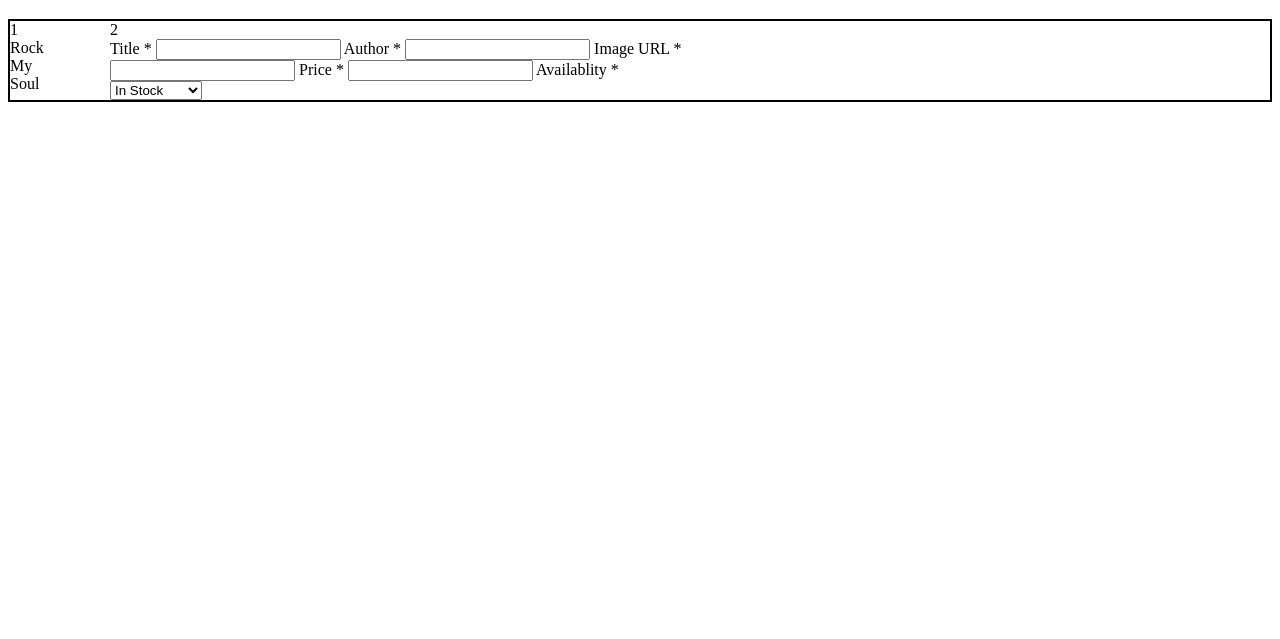
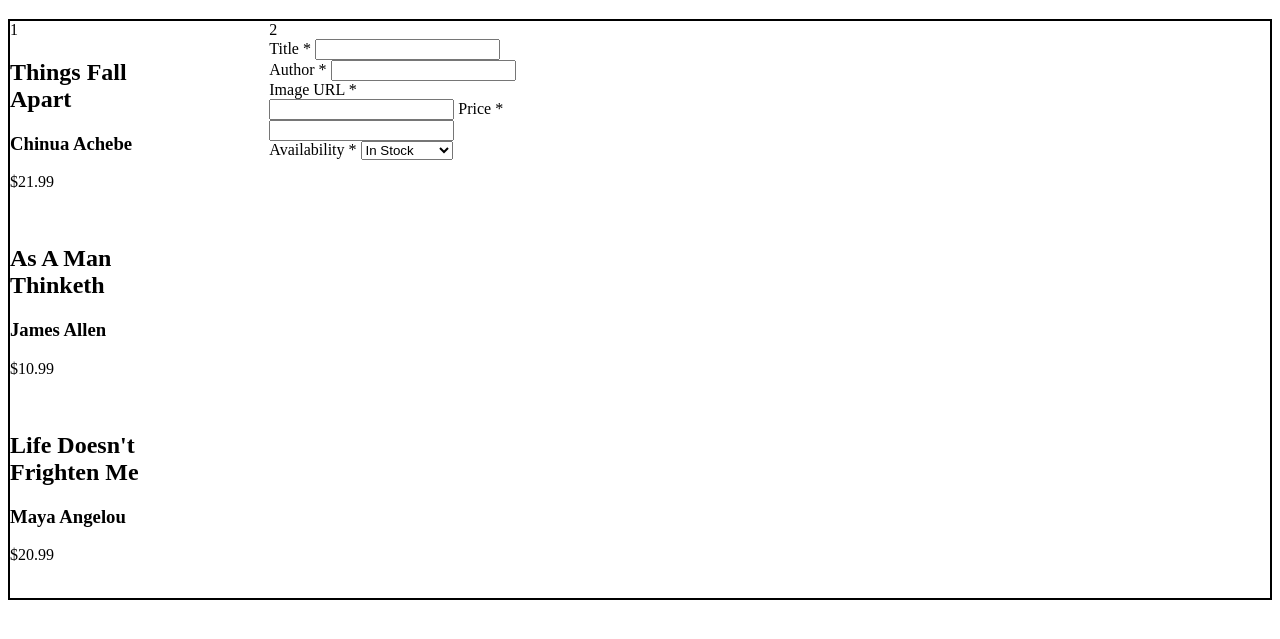
Before and after one commit to anilechoice/Inventory-Web-Application-Project, a plain HTML site: page index.html in a window 1280 px wide. Shown: the part 61-700 px from the top of the page. Drawn offline with Linux system fonts and the light colour scheme.

Commit message:
books added to html

```diff
--- a/index.html
+++ b/index.html
@@ -4,22 +4,61 @@
         <meta charset="UTF-8">
         <meta http-equix="X-UA-Compatible" content="IE=edge">
         <meta name="viewport" content="width=device-width, initial-scale=1.0">
-        <link rel="stylesheet" href="./styles.css";
+        <link rel="stylesheet" href="./styles.css">
     </head>
     <body>
-    <header>
-        <h1>Bookstore Inventory</h1>
-    </header>
+        <header>
+            <h1>Bookstore Inventory</h1>
+        </header>
 
         <section class = "container">
 
             <div class = "box" id = "left">1
-                <section class ="avail-books"
-                    <h2>Rock My Soul</h2>
+                <section class="avail-books">
+                    <article>
+                        <h2>Things Fall Apart</h2>
+                        <div class="Author">
+                            <h3>Chinua Achebe</h3>
+                        </div>
+                        <div class="Price" >
+                            <p>
+                            $21.99
+                            </p>
+                        </div>
+                        <div class="BookIMG" >
+                            <img src="">
+                        </div>
+                        <h2>As A Man Thinketh</h2>
+                        <div class="Author" >
+                            <h3>James Allen</h3>
+                        </div>
+                        <div class="Price">
+                            <p>
+                                $10.99
+                            </p>
+                        </div>
+                        <div class="BookIMG">
+                            <img src="" >
+                        </div>
+                        <h2>Life Doesn't Frighten Me</h2>
+                        <div class="Author">
+                            <h3>Maya Angelou</h3>
+                        </div>
+                        <div class="Price">
+                            <p>
+                                $20.99
+                            </p>
+                        </div>
+                        <div class="BookIMG">
+                            <img src="" >
+                        </div>
+                    </article>
 
-            </div>
+                </section>
+             </div>
+
             <div class = "box" id = "right">2
-                <form id="New-Book">
+                    <form id="New-Book">
                     <label for= "Title"> Title <span class = "required">*</span></label>
                     <input id = "Title" name = "Title" type = "text" required />
                     <label for= "Author"> Author <span class = "required">*</span></label>
@@ -28,7 +67,7 @@
                     <input id = "Image-URL" name = "Image-URL" type= "url" />
                     <label for="Price"> Price <span class = "required">*</span></label>
                     <input id = "Price" name = "Price" type="text">
-                    <label for="In-Stock"> Availablity  <span class = "required">*</span></label>
+                    <label for="In-Stock"> Availability  <span class = "required">*</span></label>
                     <select name = "In-Stock" id="In-Stock">
                         <option value="In-Stock"> In Stock</option>
                         <option value="Unavailable"> Unavailable</option>
--- a/styles.css
+++ b/styles.css
@@ -1,23 +1,23 @@
 .container {
     border: 2px solid black;
     display: grid;
-    grid-auto-columns: minmax(100px, auto);
+    grid-auto-columns: minmax(100fr, auto);
 }
 h1 {
     text-align: center;
 }
-.box {
+/* .box {
 
-}
+} */
 
 #left {
     grid-column: 1;
-    height: 100%;
+    height: 100fr;
     width: 50%;
 }
 
 #right {
     grid-column: 2;
-    height: 100%;
-    width: 50%;
+    height: 100fr;
+    width: 25%;
 }
```
